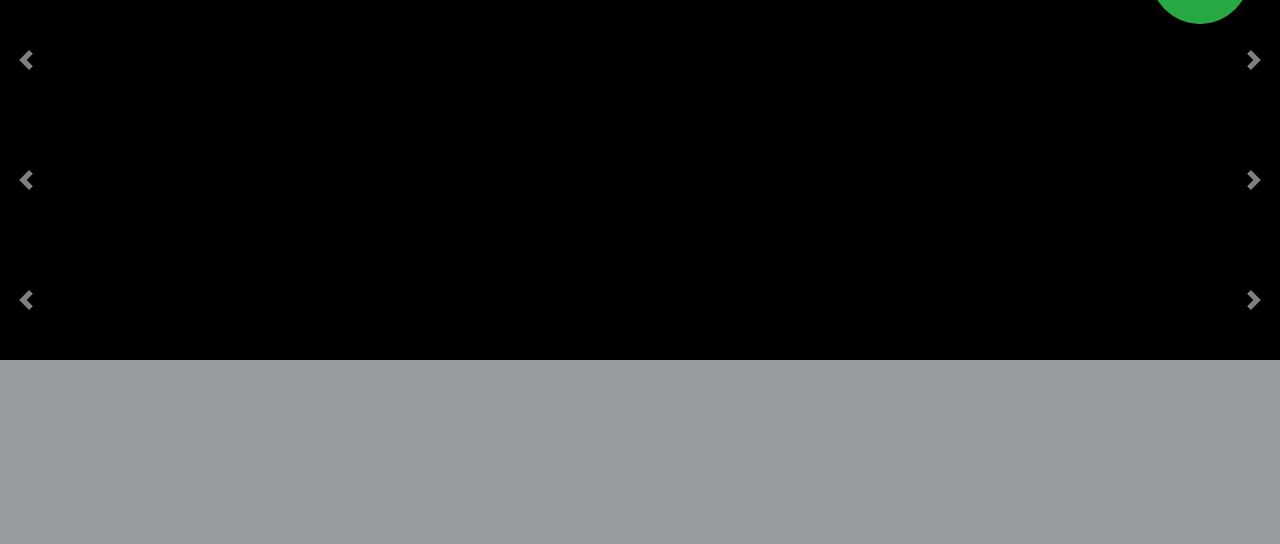
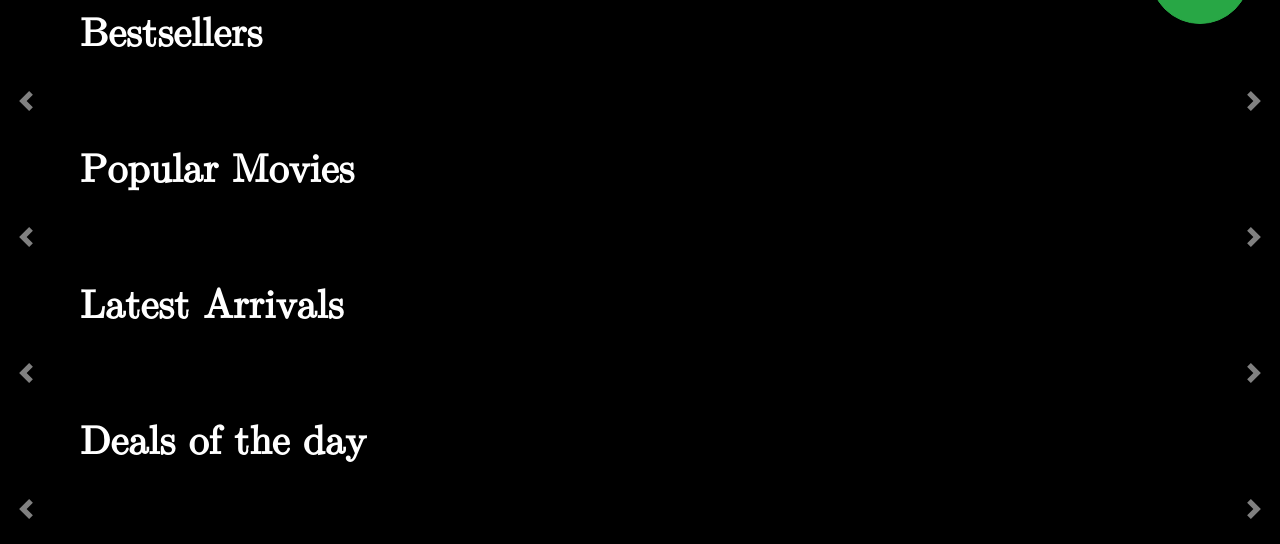
Before and after one commit to abhinavakarsh0033/Video-Rental-System-Project, a Django app: template vrs/templates/home.html in a window 1280 px wide. Shown: the part 756-1300 px from the top of the page. Before the commit the page ends 1116 px from the top, so only its background shows below. Run offline with Django 3.2, Linux system fonts and the light colour scheme; the template is opened without the code that fills it, so the values that code supplies are empty; some libraries are stand-ins or nearby versions.

Commit message:
multiple card trays in home page

```diff
--- a/vrs/templates/home.html
+++ b/vrs/templates/home.html
@@ -97,6 +97,7 @@ Home
   .card-group,
   .my {
     padding: 60px;
+    padding-top: 10px;
   }
 
   #movieimage {
@@ -138,6 +139,7 @@ Home
 
 
 {% comment %} All shuffle Movies {% endcomment %}
+<h1 style="padding: 10px 0px 0px 80px; color: white; font-family: math; font-weight: bolder">Bestsellers</h1>
 <div id="carouselExampleCaptions" class="carousel carousel-dark slide" data-bs-ride="false">
 
   <div class="carousel-inner">
@@ -188,8 +190,9 @@ Home
 </div>
 
 
-{% comment %} Bestsellers {% endcomment %}
-<div id="carouselExampleCaptions" class="carousel carousel-dark slide" data-bs-ride="false">
+{% comment %} Polpular Movies {% endcomment %}
+<h1 style="padding: 10px 0px 0px 80px; color: white; font-family: math; font-weight: bolder">Popular Movies</h1>
+<div id="carouselExampleCaptions1" class="carousel carousel-dark slide" data-bs-ride="false">
 
   <div class="carousel-inner">
     <div class="carousel-item active">
@@ -227,11 +230,11 @@ Home
     {% endfor %}
 
   <div>
-    <a class="carousel-control-prev" href="#carouselExampleCaptions" role="button" data-slide="prev">
+    <a class="carousel-control-prev" href="#carouselExampleCaptions1" role="button" data-slide="prev">
       <span class="carousel-control-prev-icon" aria-hidden="true"></span>
       <span class="sr-only">Previous</span>
     </a>
-    <a class="carousel-control-next" href="#carouselExampleCaptions" role="button" data-slide="next">
+    <a class="carousel-control-next" href="#carouselExampleCaptions1" role="button" data-slide="next">
       <span class="carousel-control-next-icon" aria-hidden="true"></span>
       <span class="sr-only">Next</span>
     </a>
@@ -241,7 +244,8 @@ Home
 
 
 {% comment %} Latest Arrivals {% endcomment %}
-<div id="carouselExampleCaptions" class="carousel carousel-dark slide" data-bs-ride="false">
+<h1 style="padding: 10px 0px 0px 80px; color: white; font-family: math; font-weight: bolder">Latest Arrivals</h1>
+<div id="carouselExampleCaptions2" class="carousel carousel-dark slide" data-bs-ride="false">
 
   <div class="carousel-inner">
     <div class="carousel-item active">
@@ -279,14 +283,68 @@ Home
     {% endfor %}
 
   <div>
-    <a class="carousel-control-prev" href="#carouselExampleCaptions" role="button" data-slide="prev">
+    <a class="carousel-control-prev" href="#carouselExampleCaptions2" role="button" data-slide="prev">
       <span class="carousel-control-prev-icon" aria-hidden="true"></span>
       <span class="sr-only">Previous</span>
     </a>
-    <a class="carousel-control-next" href="#carouselExampleCaptions" role="button" data-slide="next">
+    <a class="carousel-control-next" href="#carouselExampleCaptions2" role="button" data-slide="next">
       <span class="carousel-control-next-icon" aria-hidden="true"></span>
       <span class="sr-only">Next</span>
     </a>
   </div>
 </div>
+
+
+
+{% comment %} Deals of the day Movies {% endcomment %}
+<h1 style="padding: 10px 0px 0px 80px; color: white; font-family: math; font-weight: bolder">Deals of the day</h1>
+<div id="carouselExampleCaptions3" class="carousel carousel-dark slide" data-bs-ride="false">
+
+  <div class="carousel-inner">
+    <div class="carousel-item active">
+      <div class="card-group">
+        {% for j in deals_range1 %}
+        <div class="card">
+          <a href="/movie/{{j.id}}">
+          <img src="/media/{{j.img}}" class="card-img-top" id = "movieimage" alt="no image" onerror="this.src='/static/noposter.png';">
+        </a>
+          <div class="card-body">
+            <h5 class="card-title"> {{j.title}} </h5>
+            <p class="card-text"><small id = "god" class = "text-muted"> {{j.runtime}}</small></p>
+          </div>
+        </div>
+        {% endfor %}
+      </div>
+    </div>
+
+      {% for i in deals_range2 %}
+    <div class="carousel-item">
+      <div class="card-group">
+        {% for j in i %}
+        <div class="card">
+          <a href="/movie/{{j.id}}">
+          <img src="/media/{{j.img}}" class="card-img-top" id = "movieimage" alt="no image" onerror="this.src='/static/noposter.png';">
+        </a>
+          <div class="card-body">
+            <h5 class="card-title">{{j.title}}</h5>
+            <p class="card-text"><small id = "god" class = "text-muted"> {{j.runtime}}</small></p>
+          </div>
+        </div>
+        {% endfor %}
+      </div>
+    </div>
+    {% endfor %}
+
+  <div>
+    <a class="carousel-control-prev" href="#carouselExampleCaptions3" role="button" data-slide="prev">
+      <span class="carousel-control-prev-icon" aria-hidden="true"></span>
+      <span class="sr-only">Previous</span>
+    </a>
+    <a class="carousel-control-next" href="#carouselExampleCaptions3" role="button" data-slide="next">
+      <span class="carousel-control-next-icon" aria-hidden="true"></span>
+      <span class="sr-only">Next</span>
+    </a>
+  </div>
+</div>
+
 {% endblock body %}
```
Also changed, not shown: vrs/home/views.py (+11 -1 lines).
